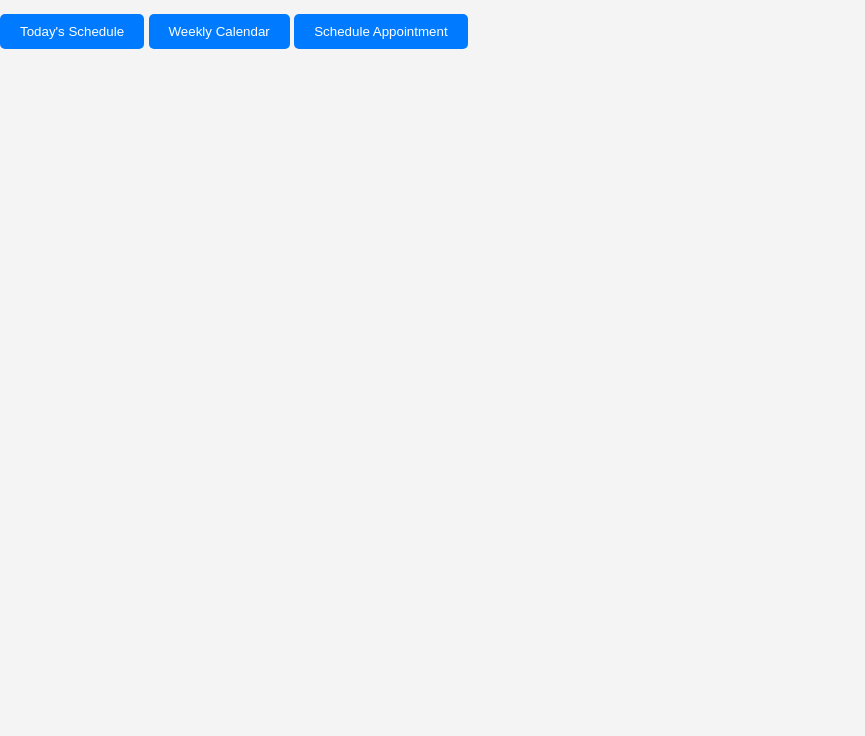
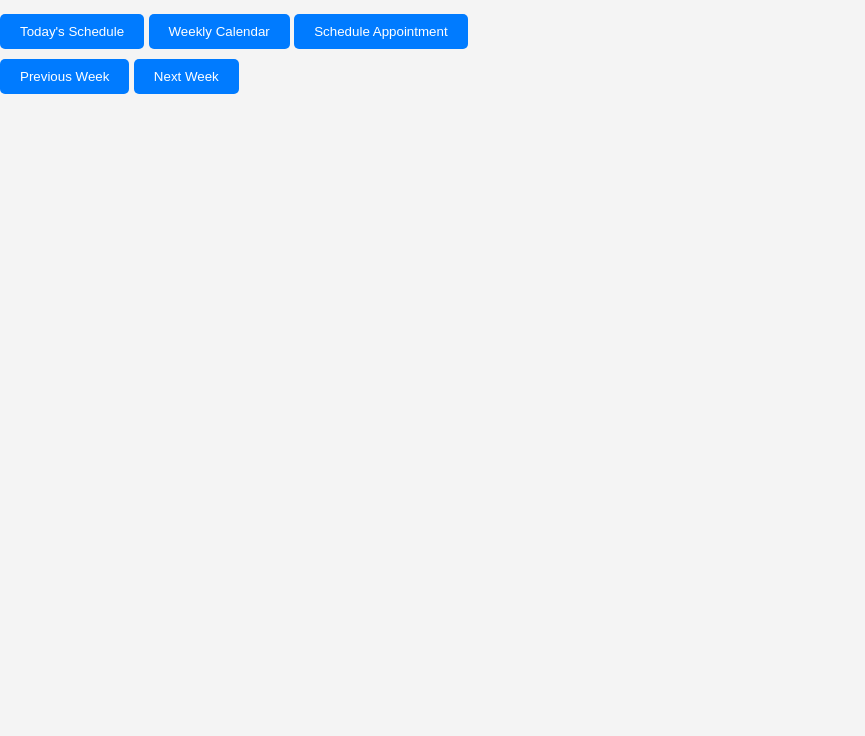
Before and after one commit to akatruk/hivecafe-baths, a plain HTML site: page index.html in a window 1280 px wide. Shown: the part 64-800 px from the top of the page, without its empty margins (0-865 px from the left). Drawn offline with nearby package versions, Linux system fonts and the light colour scheme.

Commit message:
rollback

```diff
--- a/index.html
+++ b/index.html
@@ -28,7 +28,7 @@
     <div id="Calendar" class="tabcontent" style="display:none;">
         <div id="calendar"></div>
     </div>
-    <div id="calendar-controls" style="display: none;">
+    <div id="calendar-controls">
         <button id="prev-week">Previous Week</button>
         <button id="next-week">Next Week</button>
     </div>
--- a/script.js
+++ b/script.js
@@ -1,18 +1,12 @@
 const token = '7835097683:AAE8W5EDRzbzRuCOYxwUwJlFePjF31uGFAc'; // Telegram bot token
 let appointments = []; // Array to store scheduled appointments
 
+// Function to switch between tabs
 function openTab(evt, tabName) {
     $('.tabcontent').hide();  // Hide all tab content
     $('.tablinks').removeClass('active');  // Remove active class from all tablinks
     $('#' + tabName).show();  // Show the selected tab
     $(evt.currentTarget).addClass('active');  // Add active class to the clicked button
-
-    // Show or hide week navigation buttons based on the selected tab
-    if (tabName === 'Today') {
-        $('#calendar-controls').hide();  // Hide previous/next week buttons
-    } else if (tabName === 'Calendar') {
-        $('#calendar-controls').show();  // Show previous/next week buttons
-    }
 }
 
 // Function to fetch appointments from the backend
@@ -188,8 +182,6 @@ function switchWeek(direction) {
 // Initialize the calendar when the document is ready
 $(document).ready(() => {
     createWeeklyCalendar(); // Start by showing the current week
-    openTab(null, 'Today');  // Show "Today's Schedule" tab by default
-    $('#calendar-controls').hide();  // Ensure week controls are hidden initially
 
     // Add event listeners for the week navigation buttons
     $('#prev-week').click(() => switchWeek('prev'));
```
